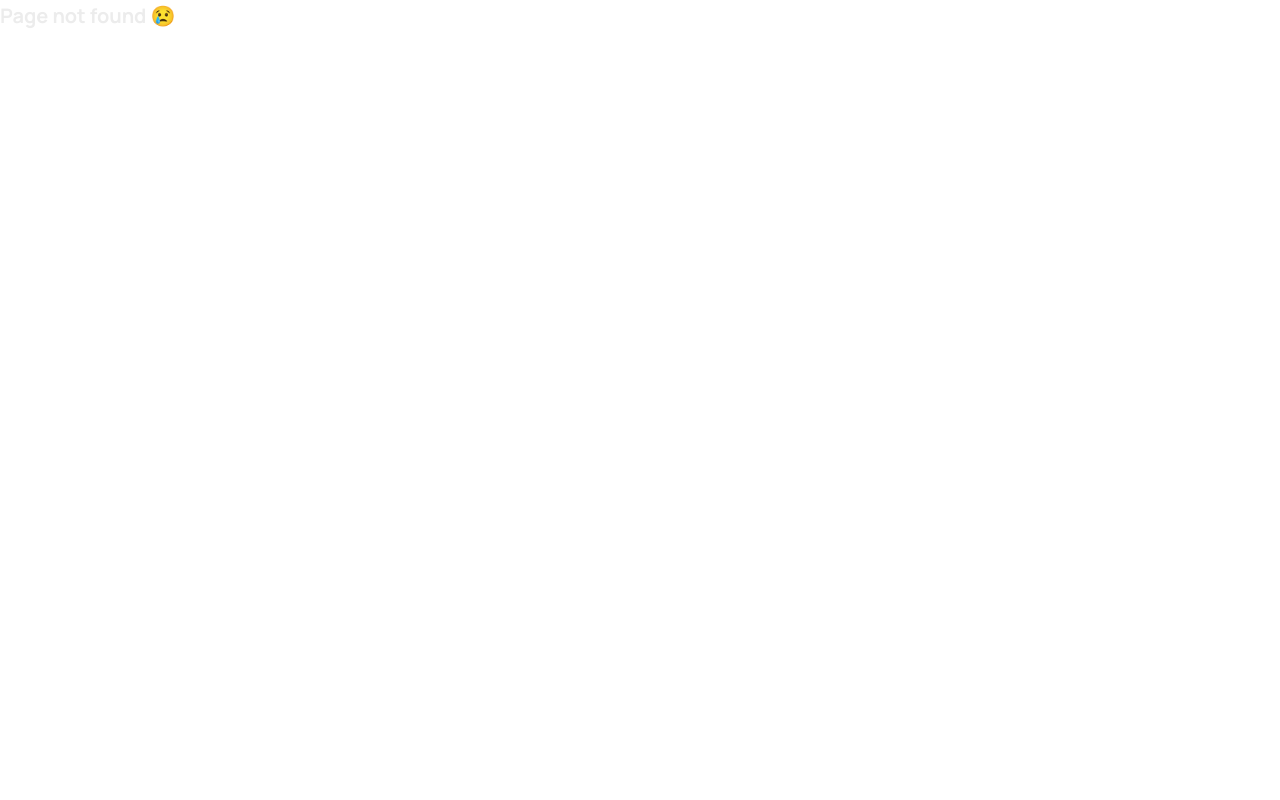
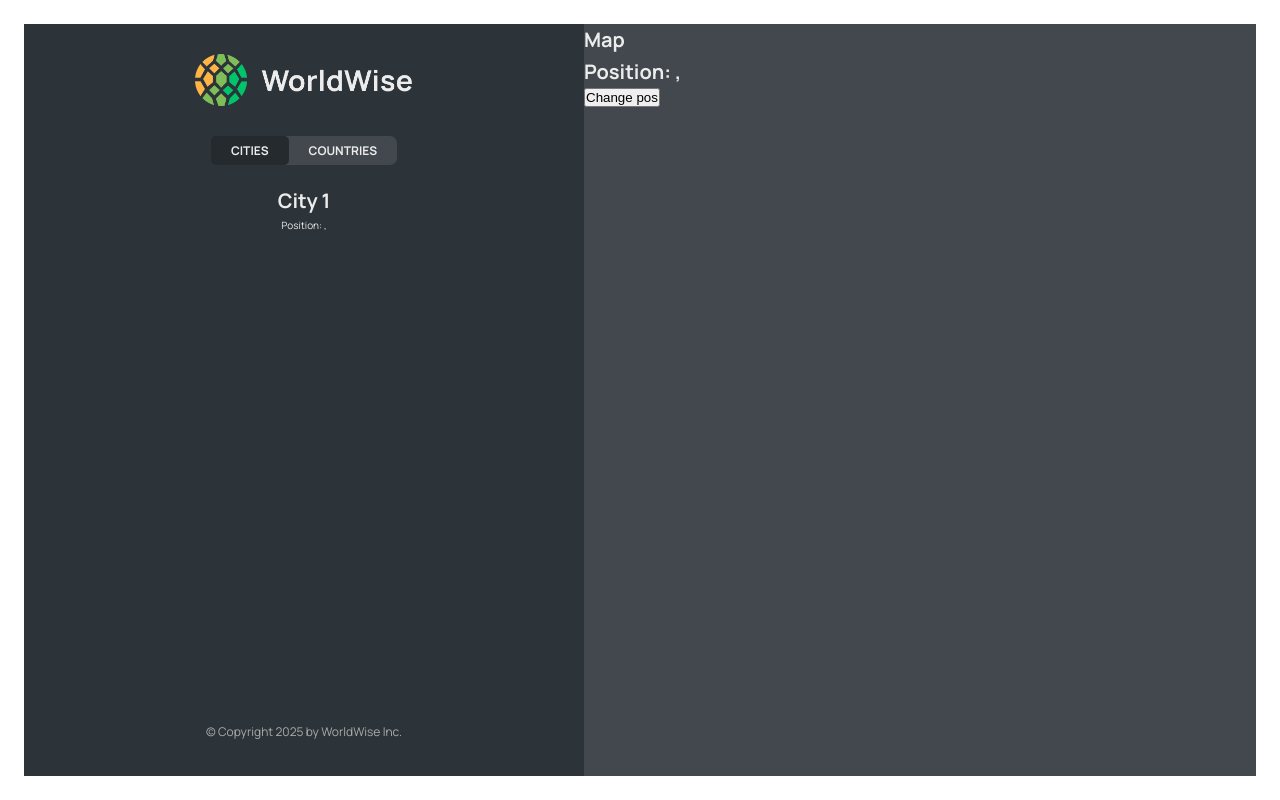
Before and after one commit to mfikriam/udemy-ultimate-react-course, a React (Vite) app in the folder 11-worldwise/: page /app/cities/1 in a window 1280 px wide. Before the commit this address had no page. Built offline with nearby package versions, Linux system fonts and the light colour scheme; data requests are answered from the project's data file.

Commit message:
217. Reading and Setting a Query String

```diff
--- a/11-worldwise/src/App.jsx
+++ b/11-worldwise/src/App.jsx
@@ -10,6 +10,7 @@ import PageNotFound from './pages/PageNotFound';
 
 import CityList from './components/CityList';
 import CountryList from './components/CountryList';
+import City from './components/City';
 
 const BASE_URL = 'http://localhost:8000';
 
@@ -48,6 +49,7 @@ function App() {
         <Route path="app" element={<AppLayout />}>
           <Route index element={<CityList cities={cities} isLoading={isLoading} />} />
           <Route path="cities" element={<CityList cities={cities} isLoading={isLoading} />} />
+          <Route path="cities/:id" element={<City />} />
           <Route path="countries" element={<CountryList cities={cities} isLoading={isLoading} />} />
           <Route path="form" element={<p>Form</p>} />
         </Route>
--- a/11-worldwise/src/components/City.jsx
+++ b/11-worldwise/src/components/City.jsx
@@ -1,61 +1,70 @@
-import styles from "./City.module.css";
+import { useParams, useSearchParams } from 'react-router-dom';
+import styles from './City.module.css';
 
 const formatDate = (date) =>
-  new Intl.DateTimeFormat("en", {
-    day: "numeric",
-    month: "long",
-    year: "numeric",
-    weekday: "long",
+  new Intl.DateTimeFormat('en', {
+    day: 'numeric',
+    month: 'long',
+    year: 'numeric',
+    weekday: 'long',
   }).format(new Date(date));
 
 function City() {
-  // TEMP DATA
-  const currentCity = {
-    cityName: "Lisbon",
-    emoji: "🇵🇹",
-    date: "2027-10-31T15:59:59.138Z",
-    notes: "My favorite city so far!",
-  };
-
-  const { cityName, emoji, date, notes } = currentCity;
+  const { id } = useParams();
+  const [searchParams, setSearchParams] = useSearchParams();
+  const lat = searchParams.get('lat');
+  const lng = searchParams.get('lng');
 
   return (
-    <div className={styles.city}>
-      <div className={styles.row}>
-        <h6>City name</h6>
-        <h3>
-          <span>{emoji}</span> {cityName}
-        </h3>
-      </div>
+    <>
+      <h1>City {id}</h1>
+      <p>
+        Position: {lat}, {lng}
+      </p>
+    </>
+  );
 
-      <div className={styles.row}>
-        <h6>You went to {cityName} on</h6>
-        <p>{formatDate(date || null)}</p>
-      </div>
+  // // TEMP DATA
+  // const currentCity = {
+  //   cityName: 'Lisbon',
+  //   emoji: '🇵🇹',
+  //   date: '2027-10-31T15:59:59.138Z',
+  //   notes: 'My favorite city so far!',
+  // };
 
-      {notes && (
-        <div className={styles.row}>
-          <h6>Your notes</h6>
-          <p>{notes}</p>
-        </div>
-      )}
+  // const { cityName, emoji, date, notes } = currentCity;
 
-      <div className={styles.row}>
-        <h6>Learn more</h6>
-        <a
-          href={`https://en.wikipedia.org/wiki/${cityName}`}
-          target="_blank"
-          rel="noreferrer"
-        >
-          Check out {cityName} on Wikipedia &rarr;
-        </a>
-      </div>
+  // return (
+  //   <div className={styles.city}>
+  //     <div className={styles.row}>
+  //       <h6>City name</h6>
+  //       <h3>
+  //         <span>{emoji}</span> {cityName}
+  //       </h3>
+  //     </div>
 
-      <div>
-        <ButtonBack />
-      </div>
-    </div>
-  );
+  //     <div className={styles.row}>
+  //       <h6>You went to {cityName} on</h6>
+  //       <p>{formatDate(date || null)}</p>
+  //     </div>
+
+  //     {notes && (
+  //       <div className={styles.row}>
+  //         <h6>Your notes</h6>
+  //         <p>{notes}</p>
+  //       </div>
+  //     )}
+
+  //     <div className={styles.row}>
+  //       <h6>Learn more</h6>
+  //       <a href={`https://en.wikipedia.org/wiki/${cityName}`} target="_blank" rel="noreferrer">
+  //         Check out {cityName} on Wikipedia &rarr;
+  //       </a>
+  //     </div>
+
+  //     <div></div>
+  //   </div>
+  // );
 }
 
 export default City;
--- a/11-worldwise/src/components/CityItem.jsx
+++ b/11-worldwise/src/components/CityItem.jsx
@@ -1,3 +1,4 @@
+import { Link } from 'react-router-dom';
 import styles from './CityItem.module.css';
 
 const formatDate = (date) =>
@@ -15,14 +16,17 @@ const flagemojiToPNG = (flag) => {
 };
 
 function CityItem({ city }) {
-  const { cityName, emoji, date } = city;
+  const { cityName, emoji, date, id, position } = city;
+  const { lat, lng } = position;
 
   return (
-    <li className={styles.cityItem}>
-      <span className={styles.emoji}>{flagemojiToPNG(emoji)}</span>
-      <h3 className={styles.name}>{cityName}</h3>
-      <time className={styles.date}>({formatDate(date)})</time>
-      <button className={styles.deleteBtn}>&times;</button>
+    <li>
+      <Link className={styles.cityItem} to={`${id}?lat=${lat}&lng=${lng}`}>
+        <span className={styles.emoji}>{flagemojiToPNG(emoji)}</span>
+        <h3 className={styles.name}>{cityName}</h3>
+        <time className={styles.date}>({formatDate(date)})</time>
+        <button className={styles.deleteBtn}>&times;</button>
+      </Link>
     </li>
   );
 }
--- a/11-worldwise/src/components/CountryList.jsx
+++ b/11-worldwise/src/components/CountryList.jsx
@@ -11,7 +11,7 @@ function CountryList({ cities, isLoading }) {
 
   const countries = cities.reduce((arr, city) => {
     if (!arr.map((el) => el.country).includes(city.country)) {
-      return [...arr, { country: city.country, emoji: city.emoji }];
+      return [...arr, { id: city.id, country: city.country, emoji: city.emoji }];
     }
 
     return arr;
--- a/11-worldwise/src/components/Map.jsx
+++ b/11-worldwise/src/components/Map.jsx
@@ -1,7 +1,26 @@
+import { useSearchParams } from 'react-router-dom';
 import styles from './Map.module.css';
 
 function Map() {
-  return <div className={styles.mapContainer}>Map</div>;
+  const [searchParams, setSearchParams] = useSearchParams();
+  const lat = searchParams.get('lat');
+  const lng = searchParams.get('lng');
+
+  return (
+    <div className={styles.mapContainer}>
+      <h1>Map</h1>
+      <h1>
+        Position: {lat}, {lng}
+      </h1>
+      <button
+        onClick={() => {
+          setSearchParams({ lat: 23, lng: 50 });
+        }}
+      >
+        Change pos
+      </button>
+    </div>
+  );
 }
 
 export default Map;
```
